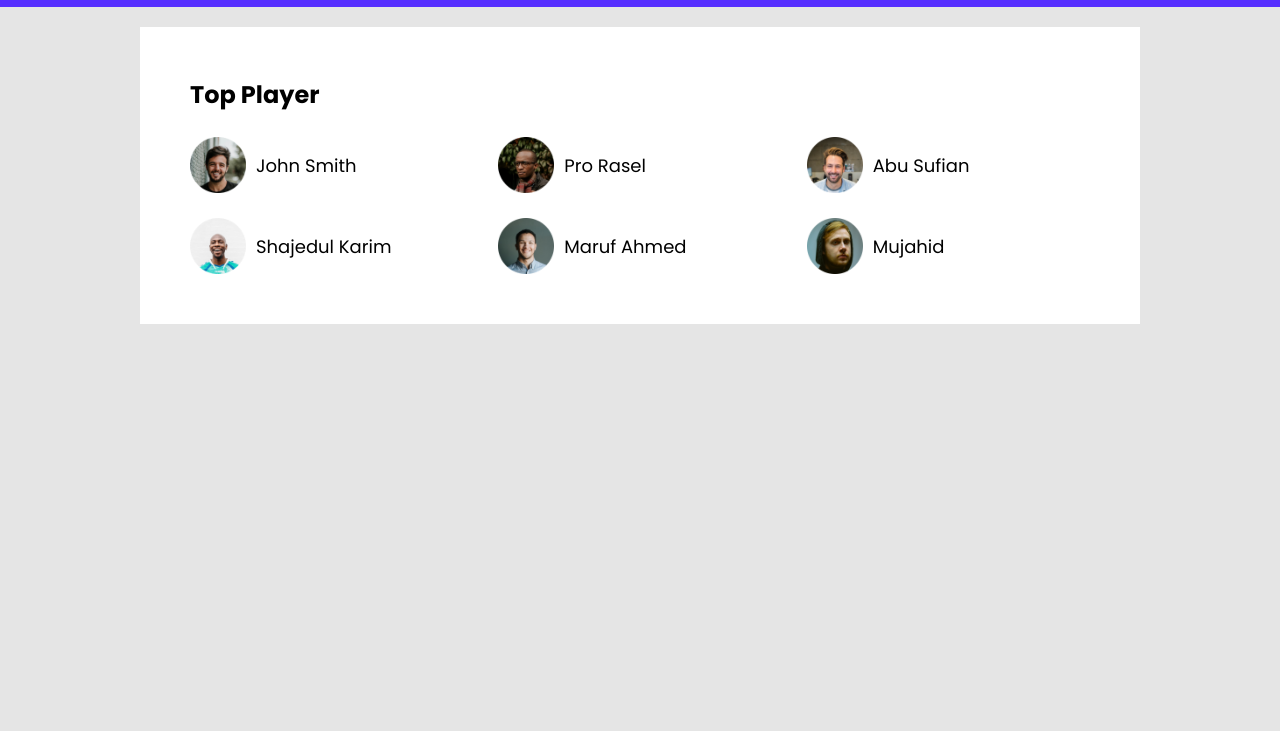
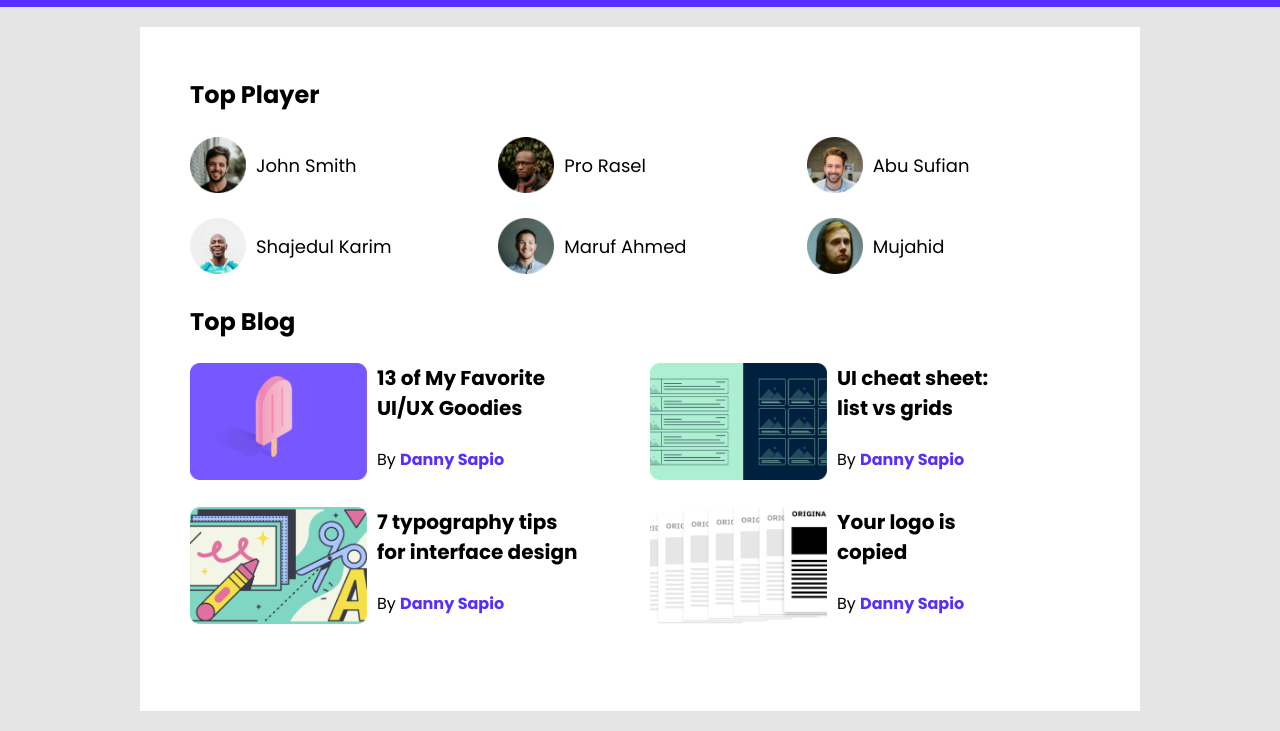
Before and after one commit to MD-Moniruzzaman-Arafat/Module-10-project, a plain HTML site: page index.html in a window 1280 px wide. Shown: the part 71-802 px from the top of the page. Drawn offline with Linux system fonts and the light colour scheme.

Commit message:
top blog section

```diff
--- a/css/style.css
+++ b/css/style.css
@@ -42,13 +42,21 @@ body {
     color: white;
 }
 
-/* top player section */
-.top-player-container {
+main {
+    background-color: #FFFFFF;
     width: 900px;
     margin: 20px auto;
     background-color: #FFFFFF;
     padding: 50px;
 }
+
+/* top player section */
+/* .top-player-container {
+    width: 900px;
+    margin: 20px auto;
+    background-color: #FFFFFF;
+    padding: 50px;
+} */
 
 .top-player-container h3 {
     margin-bottom: 25px;
@@ -74,3 +82,41 @@ body {
 .player p {
     font-size: 18px;
 }
+
+/* top blog section */
+.top-blog-section {
+    margin: 30px 0;
+}
+
+.top-blog-section h3 {
+    font-size: 24px;
+    margin-bottom: 24px;
+}
+
+.blogs {
+    display: grid;
+    grid-template-columns: repeat(2, 1fr);
+    gap: 20px;
+}
+
+.blog {
+    display: flex;
+    gap: 10px;
+}
+
+.blog img {
+    width: 177px;
+}
+
+.blog h3 {
+    font-size: 20px;
+}
+
+.blog p {
+    font-size: 16px;
+}
+
+.blog span {
+    color: #562EFF;
+    font-weight: 700;
+}
--- a/index.html
+++ b/index.html
@@ -62,7 +62,52 @@
                     <p>Mujahid</p>
                 </div>
             </div>
-
+        </section>
+        <!-- top blog section -->
+        <section class="top-blog-section">
+            <h3>Top Blog</h3>
+            <div class="blogs">
+                <div class="blog">
+                    <div class="img">
+                        <img src="./images/blogs/blog-1.png" alt="">
+                    </div>
+                    <div class="content">
+                        <h3>13 of My Favorite <br>
+                            UI/UX Goodies</h3>
+                        <p>By <span>Danny Sapio</span> </p>
+                    </div>
+                </div>
+                <div class="blog">
+                    <div class="img">
+                        <img src="./images/blogs/blog-2.png" alt="">
+                    </div>
+                    <div class="content">
+                        <h3>UI cheat sheet: <br>
+                            list vs grids</h3>
+                        <p>By <span>Danny Sapio</span> </p>
+                    </div>
+                </div>
+                <div class="blog">
+                    <div class="img">
+                        <img src="./images/blogs/blog-3.png" alt="">
+                    </div>
+                    <div class="content">
+                        <h3>7 typography tips <br>
+                            for interface design</h3>
+                        <p>By <span>Danny Sapio</span> </p>
+                    </div>
+                </div>
+                <div class="blog">
+                    <div class="img">
+                        <img src="./images/blogs/blog-4.png" alt="">
+                    </div>
+                    <div class="content">
+                        <h3>Your logo is <br>
+                            copied</h3>
+                        <p>By <span>Danny Sapio</span> </p>
+                    </div>
+                </div>
+            </div>
         </section>
     </main>
 
```
